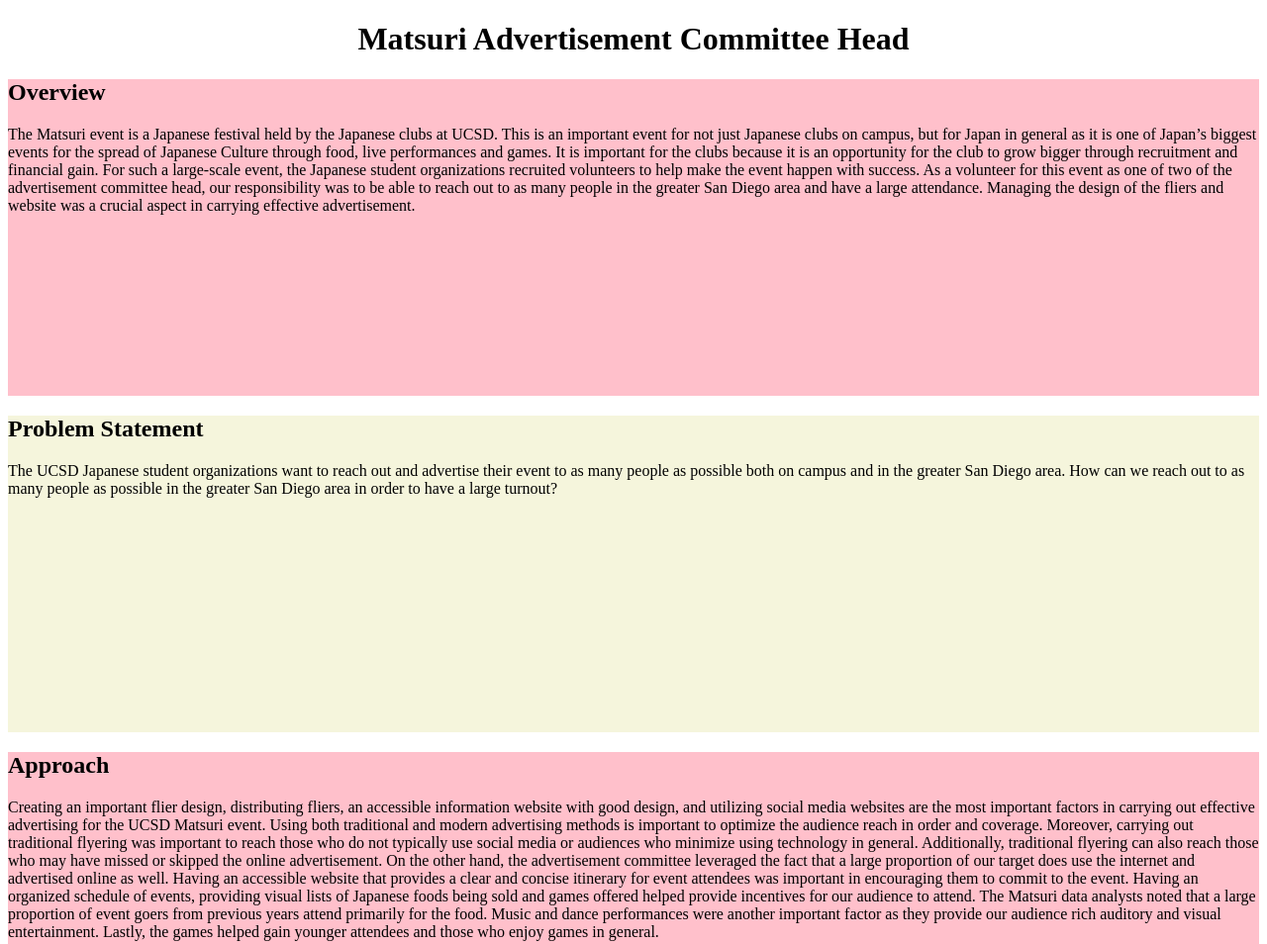
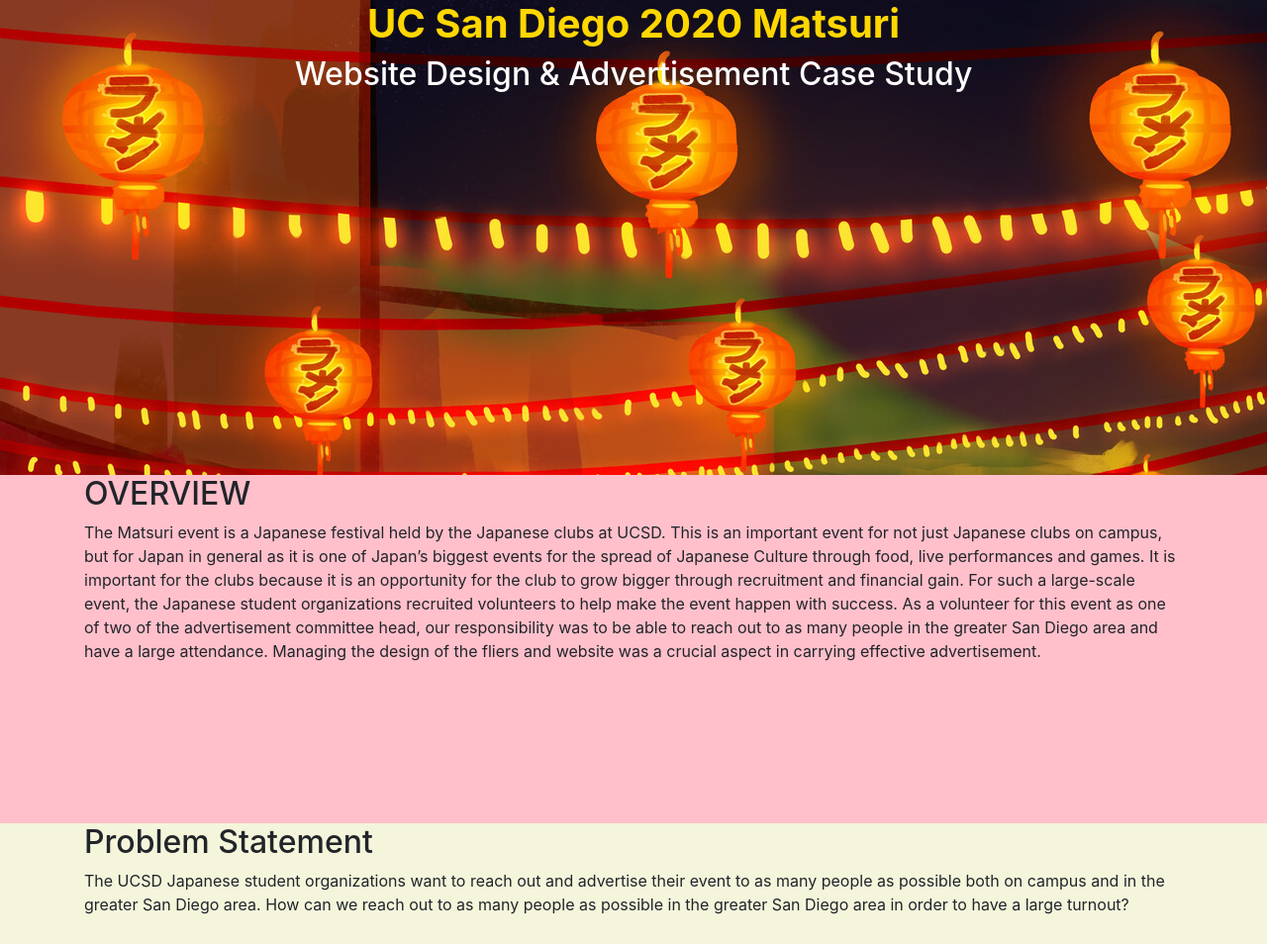
Before and after one commit to guimanjosh/portflioV2, a plain HTML site: page matsuri.html in a window 1280 px wide. Shown: the top 954 px of the page at 99% size. Drawn offline with nearby package versions, Linux system fonts and the light colour scheme.

Commit message:
Add files via upload

```diff
--- a/matsuri.html
+++ b/matsuri.html
@@ -4,27 +4,39 @@
     <meta charset="UTF-8">
     <meta http-equiv="X-UA-Compatible" content="IE=edge">
     <meta name="viewport" content="width=device-width, initial-scale=1.0">
+    <link rel="stylesheet" href="https://cdn.jsdelivr.net/npm/bootstrap@4.3.1/dist/css/bootstrap.min.css" integrity="sha384-ggOyR0iXCbMQv3Xipma34MD+dH/1fQ784/j6cY/iJTQUOhcWr7x9JvoRxT2MZw1T" crossorigin="anonymous">
     <link rel="stylesheet" type="text/css" href="matsuriStyle.css">
     <title>Document</title>
 </head>
 <body>
-    <h1>Matsuri Advertisement Committee Head</h1>
+    <header>
+        <h1>UC San Diego 2020 Matsuri</h1>
+        <span><h2>Website Design & Advertisement Case Study</h2></span>
+
+    </header>
     <section>
-        <h2>Overview</h2>
+        <div class="container">
+        <h2>OVERVIEW</h2>
         <p>The Matsuri event is a Japanese festival held by the Japanese clubs at UCSD. This is an important event for not just Japanese clubs on campus, but for Japan in general as it is one of Japan’s biggest events for the spread of Japanese Culture through food, live performances and games. It is important for the clubs because it is an opportunity for the club to grow bigger through recruitment and financial gain. For such a large-scale event, the Japanese student organizations recruited volunteers to help make the event happen with success. As a volunteer for this event as one of two of the advertisement committee head, our responsibility was to be able to reach out to as many people in the greater San Diego area and have a large attendance. Managing the design of the fliers and website was a crucial aspect in carrying effective advertisement.</p>
+        </div>
     </section>
 
     <section>
+        <div class="container">
         <h2>Problem Statement</h2>
         <p>The UCSD Japanese student organizations want to reach out and advertise their event to as many people as possible both on campus and in the greater San Diego area. How can we reach out to as many people as possible in the greater San Diego area in order to have a large turnout?</p>
+        </div>
     </section>
 
     <section>
+        <div class="container">
         <h2>Approach</h2>
         <p>Creating an important flier design, distributing fliers, an accessible information website with good design, and utilizing social media websites are the most important factors in carrying out effective advertising for the UCSD Matsuri event. Using both traditional and modern advertising methods is important to optimize the audience reach in order and coverage. Moreover, carrying out traditional flyering was important to reach those who do not typically use social media or audiences who minimize using technology in general. Additionally, traditional flyering  can also reach those who may have missed or skipped the online advertisement. On the other hand, the advertisement committee leveraged the fact that a large proportion of our target does use the internet and advertised online as well. Having an accessible website that provides a clear and concise itinerary for event attendees was important in encouraging them to commit to the event. Having an organized schedule of events, providing visual lists of Japanese foods being sold and games offered helped provide incentives for our audience to attend. The Matsuri data analysts noted that a large proportion of event goers from previous years attend primarily for the food. Music and dance performances were another important factor as they provide our audience rich auditory and visual entertainment. Lastly, the games helped gain younger attendees and those who enjoy games in general.</p>
+        </div>
     </section>
 
     <section>
+        <div class="container">
             <h2>Design and Development Decisions</h2>
             <p>"Insert images of before and after website redesign"</p>
             <p>Impportant Design Decisions:</p>
@@ -39,11 +51,12 @@
                 <li>Advertised both physically and digitally through the use of fliers and online social media posts.</li>
                 <li>Using HTML, CSS, and WordPress to develop the website.</li>
                 <li>Recruited and managed 6 additional members to the committee to help advertise the event.</li>
-
             </ul>
+        </div>
     </section>
 
     <section>
+        <div class="container">
         <h2>Final Product and Impact</h2>
         <a href="https://ucsdmatsuri2016.wordpress.com/">Matsuri Website</a>
         <p>"Insert pictures"</p>
@@ -52,7 +65,12 @@
         <p>Although this was our first virtual event and its transition to online was rushed, roughly 120 people attended the festival for that year, setting the bar for virtual events.
 
         </p>
+        </div>
     </section>
 
+    <!--Bootsrap Javascript-->
+    <script src="https://code.jquery.com/jquery-3.3.1.slim.min.js" integrity="sha384-q8i/X+965DzO0rT7abK41JStQIAqVgRVzpbzo5smXKp4YfRvH+8abtTE1Pi6jizo" crossorigin="anonymous"></script>
+    <script src="https://cdn.jsdelivr.net/npm/popper.js@1.14.7/dist/umd/popper.min.js" integrity="sha384-UO2eT0CpHqdSJQ6hJty5KVphtPhzWj9WO1clHTMGa3JDZwrnQq4sF86dIHNDz0W1" crossorigin="anonymous"></script>
+    <script src="https://cdn.jsdelivr.net/npm/bootstrap@4.3.1/dist/js/bootstrap.min.js" integrity="sha384-JjSmVgyd0p3pXB1rRibZUAYoIIy6OrQ6VrjIEaFf/nJGzIxFDsf4x0xIM+B07jRM" crossorigin="anonymous"></script>
 </body>
 </html>
--- a/matsuriStyle.css
+++ b/matsuriStyle.css
@@ -1,10 +1,31 @@
+html,body {
+    margin:0;
+    padding:0;
+}
 h1{
     text-align: center;
 }
 
+header{
+    height: 30rem;
+    background-image: url("images/matsuribg.jpg");
+}
+
+header h1{
+    color: gold;
+    font-weight: bold;
+}
+
+span{
+    color: black;
+}
+header h2{
+    color: white;
+    text-align: center;
+}
 
 section{
-    height: 20rem;
+    height: 22rem;
 }
 
 section:nth-child(2n-1){
```
Lines whose indentation alone changed are shown as unchanged.
